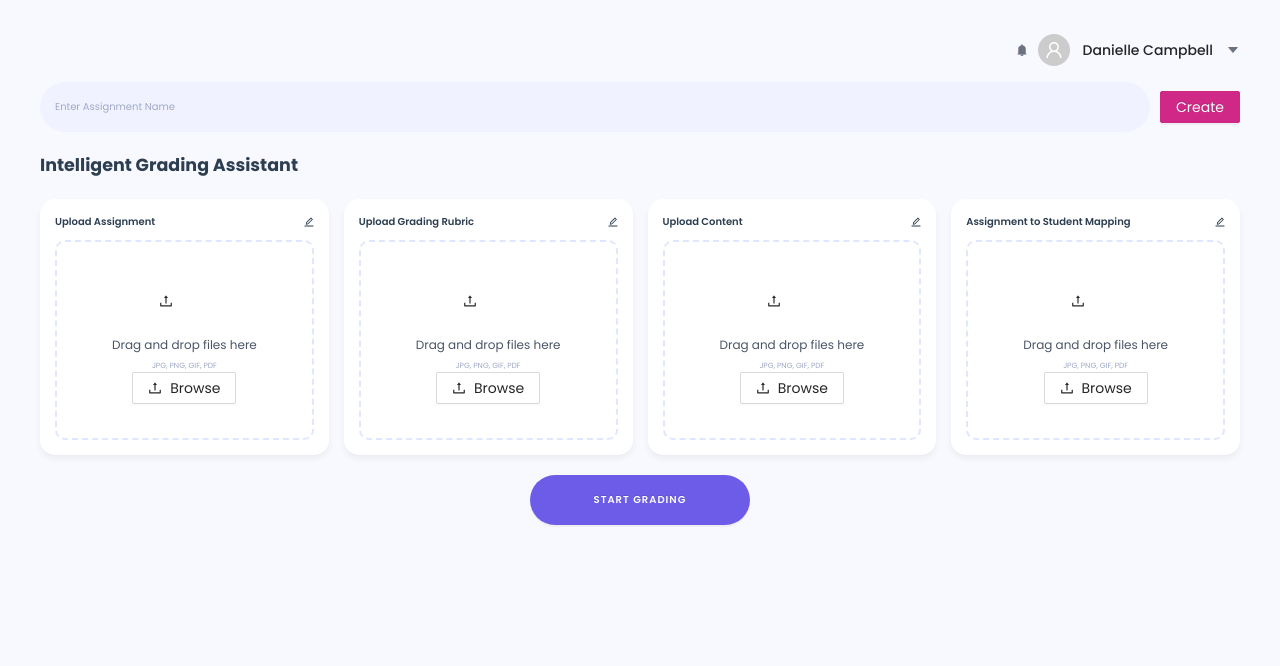
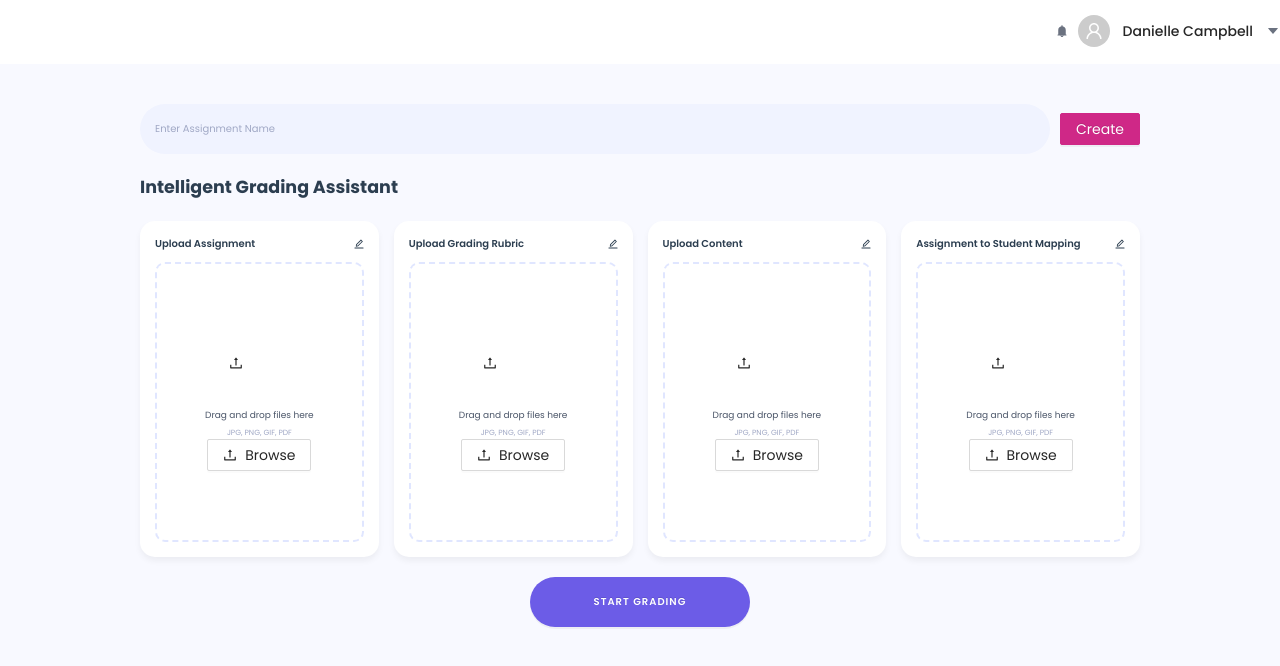
Before and after one commit to gopisuresh-dev2prod/grading-assistant, a React (Create React App) app: page /modify-assignment in a window 1280 px wide. Shown: the top 666 px of the page. Built offline with nearby package versions, Linux system fonts and the light colour scheme; sample sign-in values are in the browser's storage.

Commit message:
update ModifyAssignmentPage.js and ModifyAssignmentPage.scss

```diff
--- a/src/Pages/ModifyAssignmentPage/ModifyAssignmentPage.js
+++ b/src/Pages/ModifyAssignmentPage/ModifyAssignmentPage.js
@@ -49,8 +49,10 @@ const ModifyAssignmentPage = () => {
   });
 
   return (
+    <>
+      <Header />
     <div className="modify-assignment-page">
-      <Header />
+
       <div className="content-wrapper">
         <div className="assignment-header">
           <Input
@@ -107,6 +109,7 @@ const ModifyAssignmentPage = () => {
         )}
       </div>
     </div>
+    </>
   );
 };
 
--- a/src/Pages/ModifyAssignmentPage/ModifyAssignmentPage.scss
+++ b/src/Pages/ModifyAssignmentPage/ModifyAssignmentPage.scss
@@ -1,7 +1,7 @@
 .modify-assignment-page {
   background-color: #f8f9ff;
   min-height: 100vh;
-  padding: 2rem 4rem;
+  padding: 4rem 14rem;
 
 
   .assignment-header {
@@ -50,7 +50,6 @@
     gap: 1.5rem;
     margin-bottom: 2rem;
   }
-
   .upload-card {
     background-color: white;
     border-radius: 15px;
@@ -77,22 +76,22 @@
       border-radius: 10px;
       padding: 2rem 1rem;
       text-align: center;
-      height: 200px;
+      height: 280px; // Increased height to match the image
       display: flex;
       flex-direction: column;
       justify-content: center;
       align-items: center;
 
       .upload-icon {
-        width: 50px;
-        height: 50px;
-        margin-bottom: 1rem;
+        width: 60px; // Slightly increased size
+        height: 60px;
+        margin-bottom: 1.5rem;
       }
 
       p {
         margin: 0;
         color: #4a5568;
-        font-size: 1.2rem;
+        font-size: 0.9rem;
       }
 
       .file-types {
@@ -104,7 +103,7 @@
       .upload-buttons {
         display: flex;
         gap: 0.5rem;
-        margin-top: 1rem;
+        margin-top: 1.5rem; // Increased margin to push buttons lower
 
         button {
           background-color: #f0f3ff;
@@ -112,7 +111,7 @@
           border: none;
           border-radius: 15px;
           padding: 0.5rem 1rem;
-          font-size: 6rem;
+          font-size: 0.8rem;
           display: flex;
           align-items: center;
           gap: 0.3rem;
```
